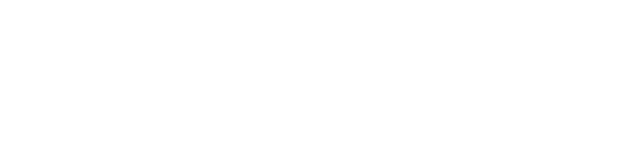
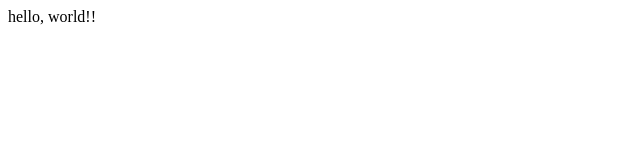
Before and after one commit to pinturavi/sample, a plain HTML site: page index.html in a window 1280 px wide. Shown: the whole page, without its empty margins (0-640 px from the left). Drawn offline with Linux system fonts and the light colour scheme.

Commit message:
new message added

```diff
--- a/index.html
+++ b/index.html
@@ -8,6 +8,6 @@
     <title>Hello</title>
 </head>
 <body>
-
+hello, world!!
 </body>
 </html>
```
